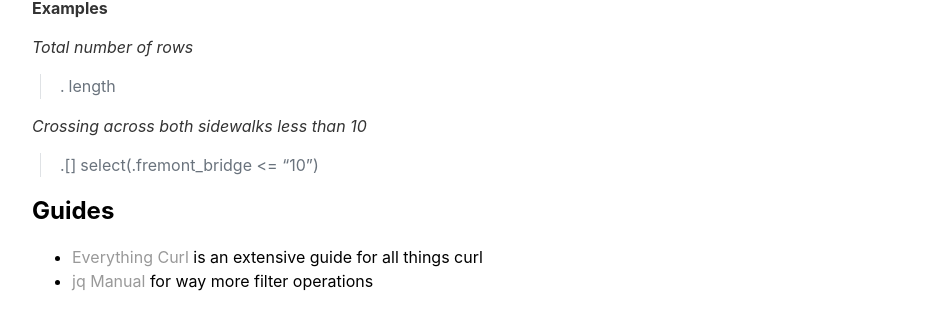
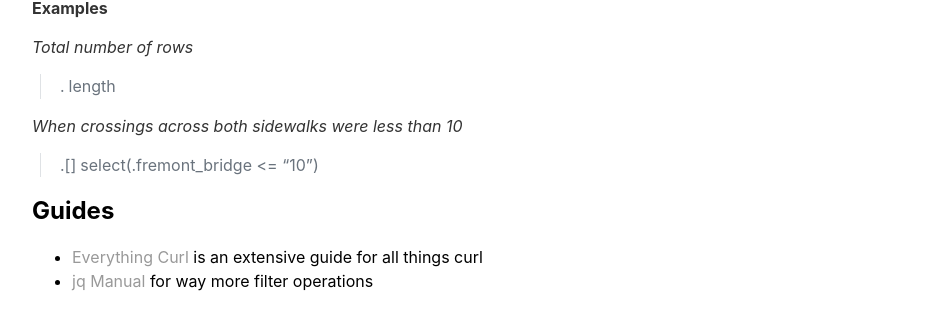
Before and after one commit to sautee/sautee.github.io, a Jekyll site: the page built from _posts/2020-05-18-howtocurl.md, in a window 1280 px wide. Shown: the part 949-1258 px from the top of the page, without its empty margins (160-1101 px from the left). Built offline with Jekyll 4.4.1, drawn with Linux system fonts in a browser that asks for light colours; nearby versions of some CDN libraries; library files that are not in the unit come from our copies.

Commit message:
Update 2020-05-18-howtocurl.md

```diff
--- a/_posts/2020-05-18-howtocurl.md
+++ b/_posts/2020-05-18-howtocurl.md
@@ -39,7 +39,7 @@ If you want to wrangle the Fremont Bridge Counter's JSON dataset right in the co
 _Total number of rows_
 > . | length
 
-_Crossing across both sidewalks less than 10_
+_When crossings across both sidewalks were less than 10_
 > .[] | select(.fremont_bridge <= "10")
 
 ## Guides
```
